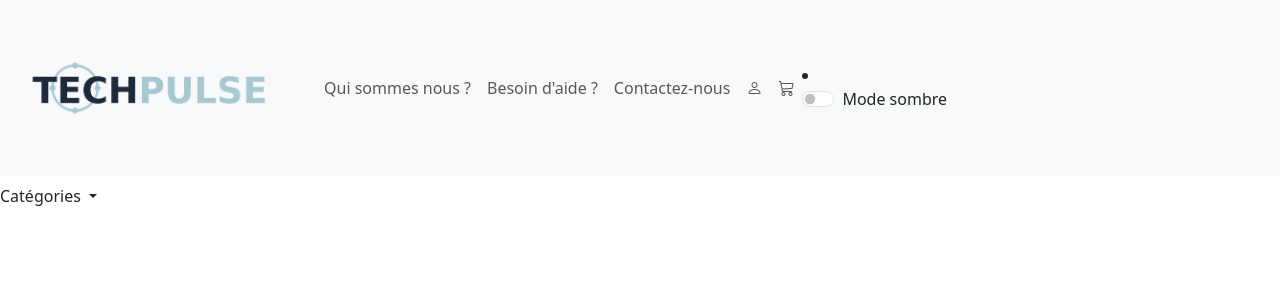
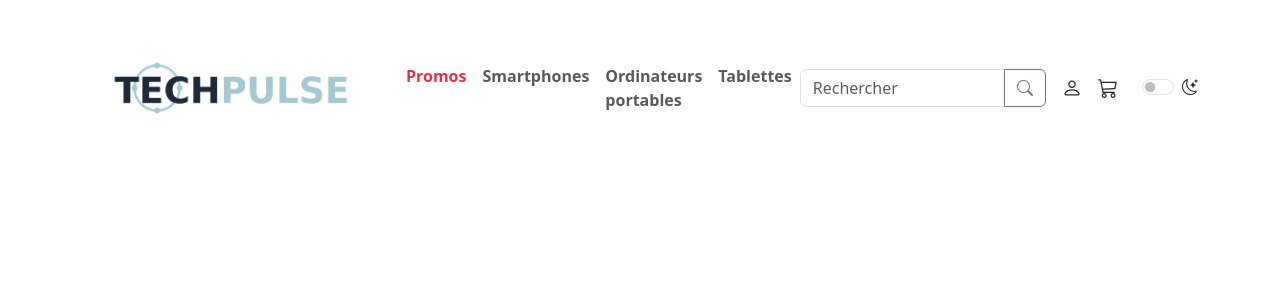
Before and after one commit to jennaram/siteEcommercePHP, a PHP site: page /header.php in a window 1280 px wide. Shown: the top 300 px of the page. Run offline with PHP 8.4, Linux system fonts and the light colour scheme; some libraries are stand-ins or nearby versions.

Commit message:
final header and add pages

```diff
--- /dev/null
+++ b/about.php
@@ -0,0 +1,6 @@
+<?php include 'header.php'; ?>
+<div class="container">
+    <h1>Qui sommes-nous ?</h1>
+    <p>Lorem ipsum dolor sit amet, consectetur adipiscing elit, sed do eiusmod tempor incididunt ut labore et dolore magna aliqua. Ut enim ad minim veniam, quis nostrud exercitation ullamco laboris nisi ut aliquip ex ea commodo consequat. Duis aute irure dolor in reprehenderit in voluptate velit esse cillum dolore eu fugiat nulla pariatur. Excepteur sint occaecat cupidatat non proident, sunt in culpa qui officia deserunt moll</p>
+</div>
+<?php include 'footer.php'; ?>
--- /dev/null
+++ b/cart.php
@@ -0,0 +1,6 @@
+<?php include 'header.php'; ?>
+<div class="container">
+    <h1>Panier</h1>
+    <p>Lorem ipsum dolor sit amet, consectetur adipiscing elit, sed do eiusmod tempor incididunt ut labore et dolore magna aliqua. Ut enim ad minim veniam, quis nostrud exercitation ullamco laboris nisi ut aliquip ex ea commodo consequat. Duis aute irure dolor in reprehenderit in voluptate velit esse cillum dolore eu fugiat nulla pariatur. Excepteur sint occaecat cupidatat non proident, sunt in culpa qui officia deserunt moll</p>
+</div>
+<?php include 'footer.php'; ?>
--- /dev/null
+++ b/contact.php
@@ -0,0 +1,6 @@
+<?php include 'header.php'; ?>
+<div class="container">
+    <h1>Contactez-nous</h1>
+    <p>Lorem ipsum dolor sit amet, consectetur adipiscing elit, sed do eiusmod tempor incididunt ut labore et dolore magna aliqua. Ut enim ad minim veniam, quis nostrud exercitation ullamco laboris nisi ut aliquip ex ea commodo consequat. Duis aute irure dolor in reprehenderit in voluptate velit esse cillum dolore eu fugiat nulla pariatur. Excepteur sint occaecat cupidatat non proident, sunt in culpa qui officia deserunt moll</p>
+</div>
+<?php include 'footer.php'; ?>
--- a/header.php
+++ b/header.php
@@ -1,80 +1,98 @@
 <!DOCTYPE html>
-<html lang="fr">
+<html lang="fr" data-bs-theme="light">
 <head>
     <meta charset="UTF-8">
     <meta name="viewport" content="width=device-width, initial-scale=1.0">
     <title>TechPulse</title>
-    <!-- Lien vers le fichier CSS de Bootstrap -->
+    <!-- Bootstrap CSS -->
     <link href="https://cdn.jsdelivr.net/npm/bootstrap@5.3.0/dist/css/bootstrap.min.css" rel="stylesheet">
-    <!-- Lien vers le fichier CSS des icônes Bootstrap Icons -->
+    <!-- Bootstrap Icons - Assurez-vous d'avoir cette ligne -->
     <link rel="stylesheet" href="https://cdn.jsdelivr.net/npm/bootstrap-icons@1.11.3/font/bootstrap-icons.css">
 </head>
 <body>
-    <nav class="navbar navbar-expand-lg navbar-light bg-light">
-        <!-- Logo à gauche -->
+<nav class="navbar navbar-expand-lg">
+    <div class="container">
+        <!-- Tout le contenu de la navbar -->
         <a class="navbar-brand" href="index.php">
             <img src="images/techpulse-logo.png" alt="TechPulse Logo" width="300" height="150" class="d-inline-block align-top">
+        </a>
 
-        </a>
-        <!-- Bouton pour le menu responsive -->
-        <button class="navbar-toggler" type="button" data-toggle="collapse" data-target="#navbarNav" aria-controls="navbarNav" aria-expanded="false" aria-label="Toggle navigation">
+        <button class="navbar-toggler" type="button" data-bs-toggle="collapse" data-bs-target="#navbarNav" aria-controls="navbarNav" aria-expanded="false" aria-label="Toggle navigation">
             <span class="navbar-toggler-icon"></span>
         </button>
-        <!-- Liens de navigation -->
+
         <div class="collapse navbar-collapse" id="navbarNav">
-            <ul class="navbar-nav">
+            <!-- Liens de navigation (à gauche) -->
+            <ul class="navbar-nav me-auto">
     <li class="nav-item">
-                    <a class="nav-link" href="about.php">Qui sommes nous ?</a>
-                </li>
-
-                <li class="nav-item">
-                    <a class="nav-link" href="help.php">Besoin d'aide ?</a>
+        <a class="nav-link fw-bold text-danger" href="promo.php">Promos</a>
     </li>
     <li class="nav-item">
-                    <a class="nav-link" href="contact.php">Contactez-nous</a>
+        <a class="nav-link fw-bold" href="smartphones.php">Smartphones</a>
+    </li>
+    <li class="nav-item">
+        <a class="nav-link fw-bold" href="laptop.php">Ordinateurs portables</a>
+    </li>
+    <li class="nav-item">
+        <a class="nav-link fw-bold" href="tablettes.php">Tablettes</a>
     </li>
 </ul>
-            <!-- Icône "Person" tout à droite -->
-            <ul class="navbar-nav ml-auto">
-                <li class="nav-item">
-                    <a class="nav-link" href="#">
-                        <i class="bi bi-person"></i> <!-- Icône Bootstrap Person -->
+             <!-- Barre de recherche -->
+             <form class="d-flex me-3" action="search.php" method="GET">
+    <div class="input-group">
+        <input class="form-control" type="search" name="query" placeholder="Rechercher" aria-label="Search" required>
+        <button class="btn btn-outline-secondary" type="submit">
+            <i class="bi bi-search"></i>
+        </button>
+    </div>
+</form>
+
+            <!-- Conteneur des éléments de droite -->
+            <div class="d-flex align-items-center">
+                <!-- Icône Person -->
+                <a class="nav-link me-3" href="user.php">
+                    <i class="bi bi-person fs-5"></i>
                 </a>
-                </li>
-            </ul>
-            <ul class="navbar-nav ml-auto">
-                <li class="nav-item">
-                    <a class="nav-link" href="#">
-                    <i class="bi bi-cart3"></i> <!-- Icône Bootstrap Panier-->
+
+                <!-- Icône Panier -->
+                <a class="nav-link me-3" href="cart.php">
+                    <i class="bi bi-cart3 fs-5"></i>
                 </a>
-            </ul>
+
                 <!-- Bouton de bascule dark/light -->
-             <li class="nav-item">
-                    <div class="form-check form-switch">
-                        <input class="form-check-input" type="checkbox" role="switch" id="flexSwitchCheckChecked">
-                        <label class="form-check-label" for="flexSwitchCheckChecked">Mode sombre</label>
+                <div class="form-check form-switch ms-2">
+                    <input class="form-check-input" type="checkbox" role="switch" id="darkModeSwitch">
+                    <label class="form-check-label" for="darkModeSwitch">
+                        <i class="bi bi-moon-stars"></i>
+                    </label>
                 </div>
-                </li>
             </div>
-    </nav>
-                <!-- Menu déroulant "Catégories" en dessous -->
-            <ul class="navbar-nav flex-column w-100">
-                <li class="nav-item dropdown">
-                    <a class="nav-link dropdown-toggle" href="#" id="navbarDropdown" role="button" data-toggle="dropdown" aria-haspopup="true" aria-expanded="false">
-                        Catégories
-                    </a>
-                    <div class="dropdown-menu" aria-labelledby="navbarDropdown">
-                        <a class="dropdown-item" href="smartphones.php">Smartphones</a>
-                        <a class="dropdown-item" href="ordinateurs.php">Ordinateurs portables</a>
-                        <a class="dropdown-item" href="tablettes.php">Tablettes</a>
-                    </div>
-                </li>
-            </ul>
         </div>
     </nav>
 
-    <!-- Scripts JavaScript de Bootstrap -->
-    <script src="js/jquery-3.5.1.slim.min.js"></script>
-    <script src="js/bootstrap.bundle.min.js"></script>
+
+
+    <!-- Scripts Bootstrap à la fin du body -->
+    <script src="https://cdn.jsdelivr.net/npm/bootstrap@5.3.0/dist/js/bootstrap.bundle.min.js"></script>
+
+    <!-- Script pour le mode sombre -->
+    <script>
+        const darkModeSwitch = document.getElementById('darkModeSwitch');
+
+        if (localStorage.getItem('darkMode') === 'true') {
+            document.documentElement.setAttribute('data-bs-theme', 'dark');
+            darkModeSwitch.checked = true;
+        }
+
+        darkModeSwitch.addEventListener('change', () => {
+            if (darkModeSwitch.checked) {
+                document.documentElement.setAttribute('data-bs-theme', 'dark');
+                localStorage.setItem('darkMode', 'true');
+            } else {
+                document.documentElement.setAttribute('data-bs-theme', 'light');
+                localStorage.setItem('darkMode', 'false');
+            }
+        });
+    </script>
 </body>
 </html>
--- /dev/null
+++ b/help.php
@@ -0,0 +1,6 @@
+<?php include 'header.php'; ?>
+<div class="container">
+    <h1>Besoin d'aide ?</h1>
+    <p>Lorem ipsum dolor sit amet, consectetur adipiscing elit, sed do eiusmod tempor incididunt ut labore et dolore magna aliqua. Ut enim ad minim veniam, quis nostrud exercitation ullamco laboris nisi ut aliquip ex ea commodo consequat. Duis aute irure dolor in reprehenderit in voluptate velit esse cillum dolore eu fugiat nulla pariatur. Excepteur sint occaecat cupidatat non proident, sunt in culpa qui officia deserunt moll</p>
+</div>
+<?php include 'footer.php'; ?>
--- /dev/null
+++ b/laptop.php
@@ -0,0 +1,6 @@
+<?php include 'header.php'; ?>
+<div class="container">
+    <h1>Ordinateurs portables</h1>
+    <p>Lorem ipsum dolor sit amet, consectetur adipiscing elit, sed do eiusmod tempor incididunt ut labore et dolore magna aliqua. Ut enim ad minim veniam, quis nostrud exercitation ullamco laboris nisi ut aliquip ex ea commodo consequat. Duis aute irure dolor in reprehenderit in voluptate velit esse cillum dolore eu fugiat nulla pariatur. Excepteur sint occaecat cupidatat non proident, sunt in culpa qui officia deserunt moll</p>
+</div>
+<?php include 'footer.php'; ?>
--- /dev/null
+++ b/livraison.php
@@ -0,0 +1,6 @@
+<?php include 'header.php'; ?>
+<div class="container">
+    <h1>Livraison</h1>
+    <p>Lorem ipsum dolor sit amet, consectetur adipiscing elit, sed do eiusmod tempor incididunt ut labore et dolore magna aliqua. Ut enim ad minim veniam, quis nostrud exercitation ullamco laboris nisi ut aliquip ex ea commodo consequat. Duis aute irure dolor in reprehenderit in voluptate velit esse cillum dolore eu fugiat nulla pariatur. Excepteur sint occaecat cupidatat non proident, sunt in culpa qui officia deserunt moll</p>
+</div>
+<?php include 'footer.php'; ?>
--- /dev/null
+++ b/produit.php
@@ -0,0 +1,6 @@
+<?php include 'header.php'; ?>
+<div class="container">
+    <h1>produit</h1>
+    <p>Lorem ipsum dolor sit amet, consectetur adipiscing elit, sed do eiusmod tempor incididunt ut labore et dolore magna aliqua. Ut enim ad minim veniam, quis nostrud exercitation ullamco laboris nisi ut aliquip ex ea commodo consequat. Duis aute irure dolor in reprehenderit in voluptate velit esse cillum dolore eu fugiat nulla pariatur. Excepteur sint occaecat cupidatat non proident, sunt in culpa qui officia deserunt moll</p>
+</div>
+<?php include 'footer.php'; ?>
--- /dev/null
+++ b/promo.php
@@ -0,0 +1,6 @@
+<?php include 'header.php'; ?>
+<div class="container">
+    <h1>Promotions</h1>
+    <p>Lorem ipsum dolor sit amet, consectetur adipiscing elit, sed do eiusmod tempor incididunt ut labore et dolore magna aliqua. Ut enim ad minim veniam, quis nostrud exercitation ullamco laboris nisi ut aliquip ex ea commodo consequat. Duis aute irure dolor in reprehenderit in voluptate velit esse cillum dolore eu fugiat nulla pariatur. Excepteur sint occaecat cupidatat non proident, sunt in culpa qui officia deserunt moll</p>
+</div>
+<?php include 'footer.php'; ?>
--- /dev/null
+++ b/refund.php
@@ -0,0 +1,6 @@
+<?php include 'header.php'; ?>
+<div class="container">
+    <h1>Retours & remboursements</h1>
+    <p>Lorem ipsum dolor sit amet, consectetur adipiscing elit, sed do eiusmod tempor incididunt ut labore et dolore magna aliqua. Ut enim ad minim veniam, quis nostrud exercitation ullamco laboris nisi ut aliquip ex ea commodo consequat. Duis aute irure dolor in reprehenderit in voluptate velit esse cillum dolore eu fugiat nulla pariatur. Excepteur sint occaecat cupidatat non proident, sunt in culpa qui officia deserunt moll</p>
+</div>
+<?php include 'footer.php'; ?>
--- /dev/null
+++ b/smartphones.php
@@ -0,0 +1,6 @@
+<?php include 'header.php'; ?>
+<div class="container">
+    <h1>Smartphones</h1>
+    <p>Lorem ipsum dolor sit amet, consectetur adipiscing elit, sed do eiusmod tempor incididunt ut labore et dolore magna aliqua. Ut enim ad minim veniam, quis nostrud exercitation ullamco laboris nisi ut aliquip ex ea commodo consequat. Duis aute irure dolor in reprehenderit in voluptate velit esse cillum dolore eu fugiat nulla pariatur. Excepteur sint occaecat cupidatat non proident, sunt in culpa qui officia deserunt moll</p>
+</div>
+<?php include 'footer.php'; ?>
--- /dev/null
+++ b/tablettes.php
@@ -0,0 +1,6 @@
+<?php include 'header.php'; ?>
+<div class="container">
+    <h1>Tablettes</h1>
+    <p>Lorem ipsum dolor sit amet, consectetur adipiscing elit, sed do eiusmod tempor incididunt ut labore et dolore magna aliqua. Ut enim ad minim veniam, quis nostrud exercitation ullamco laboris nisi ut aliquip ex ea commodo consequat. Duis aute irure dolor in reprehenderit in voluptate velit esse cillum dolore eu fugiat nulla pariatur. Excepteur sint occaecat cupidatat non proident, sunt in culpa qui officia deserunt moll</p>
+</div>
+<?php include 'footer.php'; ?>
--- /dev/null
+++ b/user.php
@@ -0,0 +1,6 @@
+<?php include 'header.php'; ?>
+<div class="container">
+    <h1>Login</h1>
+    <p>Lorem ipsum dolor sit amet, consectetur adipiscing elit, sed do eiusmod tempor incididunt ut labore et dolore magna aliqua. Ut enim ad minim veniam, quis nostrud exercitation ullamco laboris nisi ut aliquip ex ea commodo consequat. Duis aute irure dolor in reprehenderit in voluptate velit esse cillum dolore eu fugiat nulla pariatur. Excepteur sint occaecat cupidatat non proident, sunt in culpa qui officia deserunt moll</p>
+</div>
+<?php include 'footer.php'; ?>
```
Also changed, not shown: search.php (added, +93 -0 lines). Lines whose indentation alone changed are shown as unchanged.
